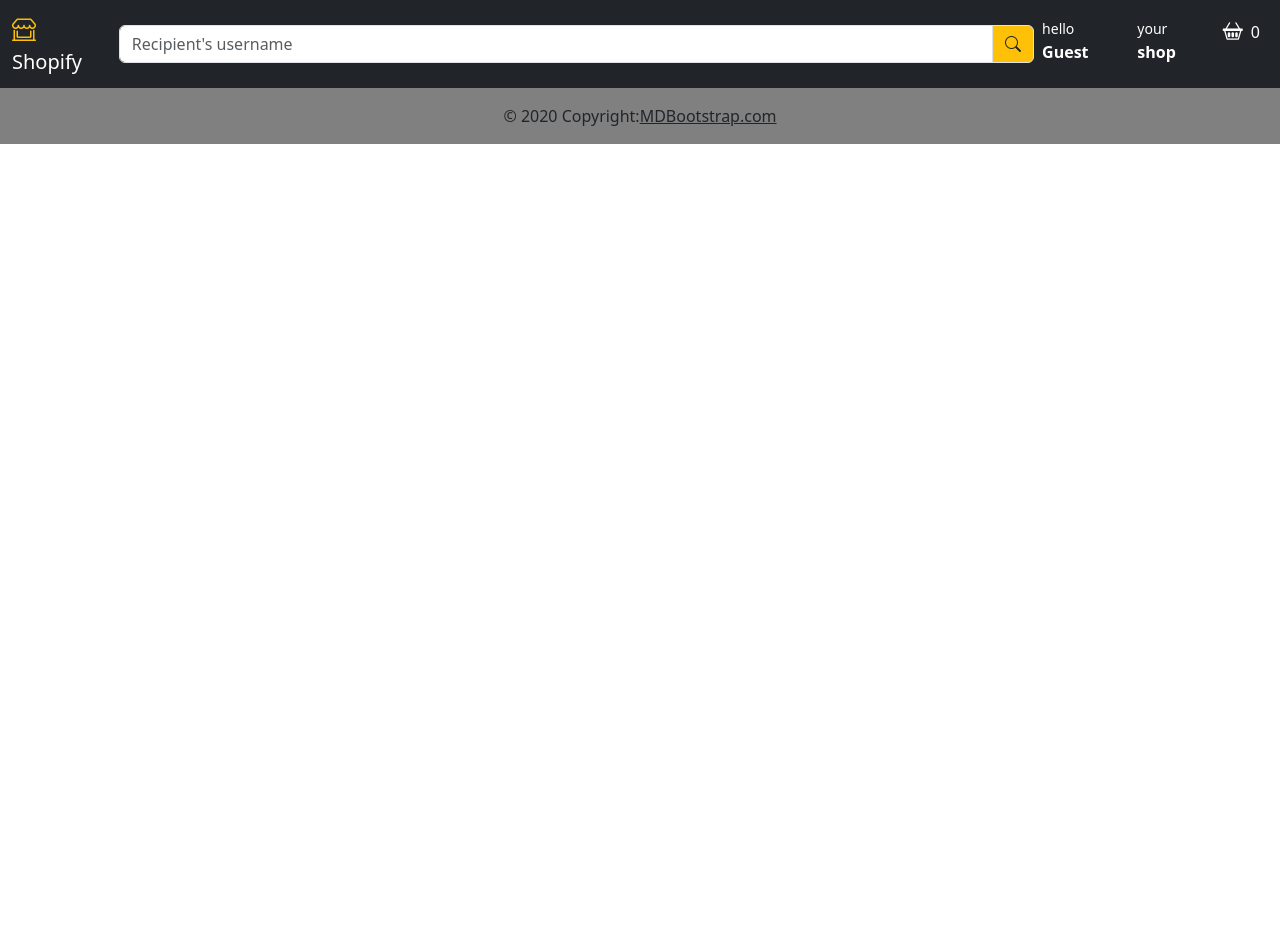
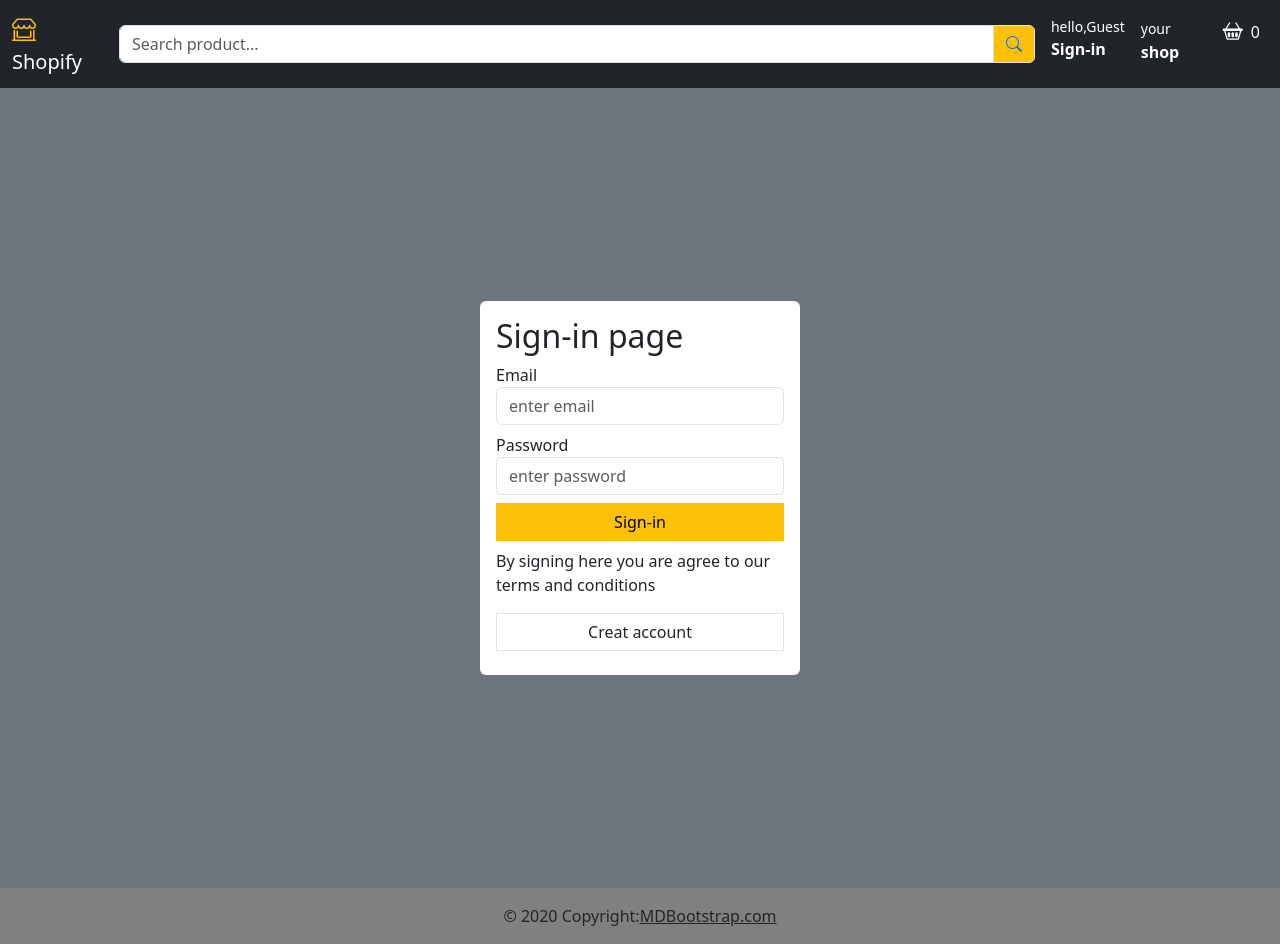
Before and after one commit to valeriansword/e-commerce, a React (Vite) app: page /e-commerce/login in a window 1280 px wide. Before the commit the page ends 800 px from the top, so only its background shows below. Built offline with nearby package versions, Linux system fonts and the light colour scheme; no server answers.

Commit message:
added new

```diff
--- a/src/App.css
+++ b/src/App.css
@@ -5,6 +5,8 @@
     width: 250px;
     height: 150px;
     box-shadow: 0 4px 8px 0 rgba(0, 0, 0, 0.2), 0 6px 20px 0 rgba(0, 0, 0, 0.19);
-    margin-right: 0px;
+    position: sticky;
+    top:0px;
+
 
 }
--- a/src/App.jsx
+++ b/src/App.jsx
@@ -7,6 +7,8 @@ import axios from "axios";
 import Footer from "./Footer";
 import {BrowserRouter,Routes,Route} from "react-router-dom";
 import Checkout from "./Checkout";
+import LoginPage from "./LoginPage";
+import SearchedProduct from "./SearchedProduct";
 function App(){
 
 
@@ -130,6 +132,8 @@ function App(){
       <Routes>
         <Route path="/e-commerce/" element={<Home product={product} handleClick={handleClick} />}></Route>
         <Route path="/e-commerce/checkout" element={<Checkout cart={cart} setCart={setCart} handleChange={handleChange} />}></Route>
+        <Route path="/e-commerce/login" element={<LoginPage />}></Route>
+        <Route path="/e-commerce/SearchedProduct" element={<SearchedProduct />}></Route>
 
       </Routes>
       <Footer />
--- a/src/Checkout.jsx
+++ b/src/Checkout.jsx
@@ -1,14 +1,10 @@
 import React, { useEffect, useState } from "react";
-import "./App.css"
+import CheckoutProduct from "./CheckoutProduct";
+
+
 function Checkout({cart,setCart,handleChange}){
 
-
-
-
     const [totalAmount,setTotalAmount]=useState(0);
-
-
-
     const handleAmount=()=>{
         let ans=0;
         cart.map((item)=>(
@@ -16,6 +12,7 @@ function Checkout({cart,setCart,handleChange}){
         ))
         setTotalAmount(ans)
     }
+
     const handleRemove=(id)=>{
         const arr=cart.filter((item)=>item.data.id !== id);
         setCart(arr);
@@ -25,45 +22,22 @@ function Checkout({cart,setCart,handleChange}){
         handleAmount();
     })
 
-    return(
-        <div className="min-vh-100 row   ">
 
 
-        <div  className="d-flex justify-content-end sticky-top "  >
-            <div className="card w-100" >
-            <div className="card-body">
-            <span>Total price:</span>
-                <span>€{totalAmount}</span>
-            </div>
+    return(
+        <div className="container-fluid">
+            <div className="row min-vh-100 mt-2">
+                <div className="col-9">
+                    <h4>Your shopping cart</h4>
+                        <CheckoutProduct cart={cart} handleRemove={handleRemove} setCart={setCart} handleChange={handleChange} />
+
+                </div>
+                <div className="col-3">
+                    <p className="fw-normal">Total price:</p><p><b>€{totalAmount}</b></p>
+                    <button className="btn btn-warning rounded-0">Proceed to Checkout</button>
+                </div>
 
             </div>
-            </div>
-
-
-
-
-               {
-                cart?.map((item)=>(
-                    <div key={item.data.id} className="card w-25 m-2 rounded-0  col-lg-3" >
-                 <img src={item.data.thumbnail} id="image" className="card-img-top  rounded-0 " style={{height:"200px"}} alt="..." />
-                 <div className="card-body">
-                      <h5 className="card-title">{item.data.title}</h5>
-                      <p className="card-text">{item.data.description}</p>
-                      <p className="card-text">€{item.data.price}</p>
-                      <div className="d-flex justify-content-center">
-                        <button id="increament" href="#" className="btn btn-light "
-                        onClick={()=>{handleChange(item.data,+1)}}>+</button>
-                        <span >{item.data.rating}</span>
-                        <button href="#" className="btn btn-light"
-                         onClick={()=>{handleChange(item.data,-1)}}>-</button>
-                        </div>
-                     <button  onClick={()=>handleRemove(item.data.id)} className="btn btn-warning">Remove</button>
-                 </div>
-            </div>
-                ))
-               }
-
-
 
         </div>
     )
--- /dev/null
+++ b/src/CheckoutProduct.jsx
@@ -0,0 +1,32 @@
+import React, { useEffect, useState } from "react";
+
+function CheckoutProduct({cart,setCart,handleChange,handleRemove}){
+
+
+        return(
+            <div className="d-flex" >
+
+               {
+                cart?.map((item)=>(
+                    <div key={item.data.id} className="card w-25 m-2 rounded-0"  >
+                 <img src={item.data.thumbnail} id="image" className="card-img-top  rounded-0 " style={{height:"200px"}} alt="..." />
+                 <div className="card-body">
+                      <h5 className="card-title">{item.data.title}</h5>
+                      <p className="card-text">{item.data.description}</p>
+                      <p className="card-text">€{item.data.price}</p>
+                      <div className="d-flex justify-content-center">
+                        <button id="increament" href="#" className="btn btn-light "
+                        onClick={()=>{handleChange(item.data,+1)}}>+</button>
+                        <span >{item.data.rating}</span>
+                        <button href="#" className="btn btn-light"
+                         onClick={()=>{handleChange(item.data,-1)}}>-</button>
+                        </div>
+                     <button  onClick={()=>handleRemove(item.data.id)} className="btn btn-warning">Remove</button>
+                 </div>
+            </div>
+                ))
+               }
+            </div>
+        )
+}
+export default CheckoutProduct;
--- a/src/Header.jsx
+++ b/src/Header.jsx
@@ -10,17 +10,22 @@ function Header(props) {
 
       </Link>
       <div className="input-group w-75 ">
-       <input type="text" className="form-control " placeholder="Recipient's username" aria-label="Recipient's username" aria-describedby="basic-addon2" />
-         <span className="input-group-text bg-warning" id="basic-addon2"><i className="bi  bi-search"></i></span>
+       <input type="text" className="form-control " placeholder="Search product..." aria-label="Recipient's username" aria-describedby="basic-addon2" />
+
+         <span className="input-group-text bg-warning" id="basic-addon2"><Link to="/e-commerce/SearchedProduct"><i className="bi  bi-search"></i> </Link></span>
+
       </div>
       <button className="navbar-toggler" type="button" data-bs-toggle="collapse" data-bs-target="#navbarSupportedContent" aria-controls="navbarSupportedContent" aria-expanded="false" aria-label="Toggle navigation">
         <span className="navbar-toggler-icon"></span>
       </button>
       <div className="collapse navbar-collapse" id="navbarSupportedContent">
-        <ul className="navbar-nav  mb-2 ">
+        <ul className="navbar-nav me-auto ms-2 mb-2 mt-lg-0">
           <li className="nav-item">
             <a className="nav-link active " aria-current="page" href="#">
-              <small >hello</small> <strong >Guest</strong>
+             <Link to="/e-commerce/login" className="text-decoration-none text-white d-flex flex-column" >
+             <small >hello,Guest</small>
+            <strong >Sign-in</strong>
+            </Link>
             </a>
           </li>
           <li className="nav-item ">
--- a/src/Home.jsx
+++ b/src/Home.jsx
@@ -2,7 +2,7 @@ import React from "react";
 import "./App.css";
 function Home(props){
     return(
-        <div className="row d-flex justify-content-center">
+        <div className="min-vh-100 row d-flex justify-content-center">
              { props.product.map((item)=>(
 
             <div key={item.data.id} className="card w-25 m-2 rounded-0  col-lg-3" >
--- /dev/null
+++ b/src/LoginPage.jsx
@@ -0,0 +1,27 @@
+import React from "react";
+function LoginPage(){
+    return(
+        <div className="min-vh-100 d-flex justify-content-center align-items-center bg-secondary">
+            <div className="bg-white rounded w-25 p-3">
+                <form>
+                    <h2>Sign-in page</h2>
+                    <div className="mb-2">
+                        <label htmlFor="">Email</label>
+                        <input type="email" placeholder="enter email" className="form-control" />
+                    </div>
+                    <div className="mb-2">
+                        <label htmlFor="">Password</label>
+                        <input type="password" placeholder="enter password" className="form-control" />
+                    </div>
+                    <button className="btn btn-warning rounded-0 w-100 mb-2">Sign-in</button>
+                    <p>By signing here you are agree to our terms and conditions</p>
+                    <button className="btn btn-default border rounded-0 mb-2 w-100">Creat account</button>
+
+                </form>
+
+            </div>
+
+        </div>
+    )
+}
+export default LoginPage;
--- /dev/null
+++ b/src/SearchedProduct.jsx
@@ -0,0 +1,39 @@
+import React, { useEffect, useState } from "react";
+import axios from "axios";
+function SearchedProduct(){
+        const [searchedItem,setSearchedItem]=useState([])
+
+        useEffect(()=>{
+            axios.get("https://dummyjson.com/products/search",{
+                params:{
+                    q:"phone"
+                }
+            }).then((res)=>
+            {
+                setSearchedItem(res.data.products)
+                console.log(searchedItem)
+            }
+            ).
+            catch((err)=>console.log(err))
+        },[])
+
+
+
+    return (
+        <div className="min-vh-100 row">
+            { searchedItem.map((item)=>(
+
+            <div key={item.id} className="card w-25 m-2 rounded-0  col-lg-3" >
+                 <img src={item.thumbnail} id="image" className="card-img-top  rounded-0 " style={{height:"200px"}} alt="..." />
+                 <div className="card-body">
+                      <h5 className="card-title">{item.title}</h5>
+                      <p className="card-text">{item.description}</p>
+                     <button href="#" onClick={()=>{props.handleClick(item)}} className="btn btn-warning">Add to cart</button>
+                 </div>
+            </div>
+
+    ))}
+        </div>
+    )
+}
+export default SearchedProduct;
```
